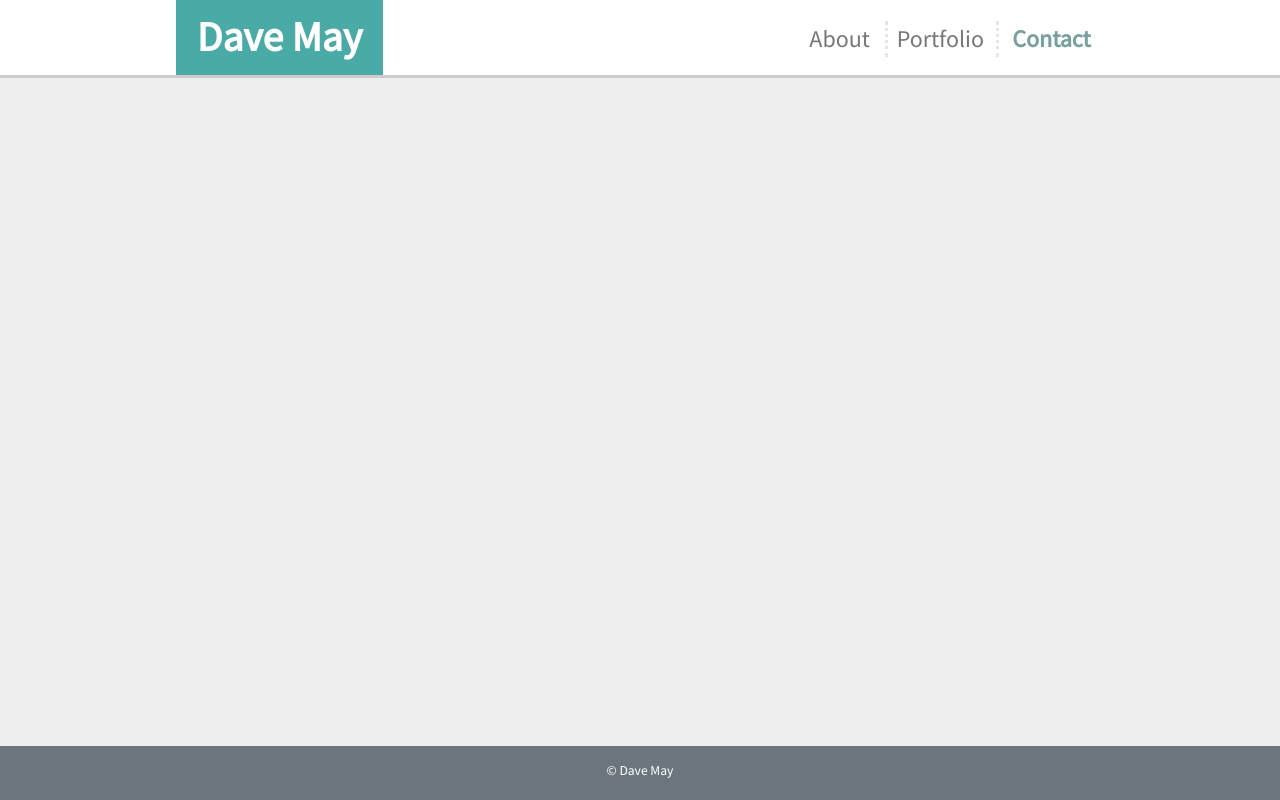
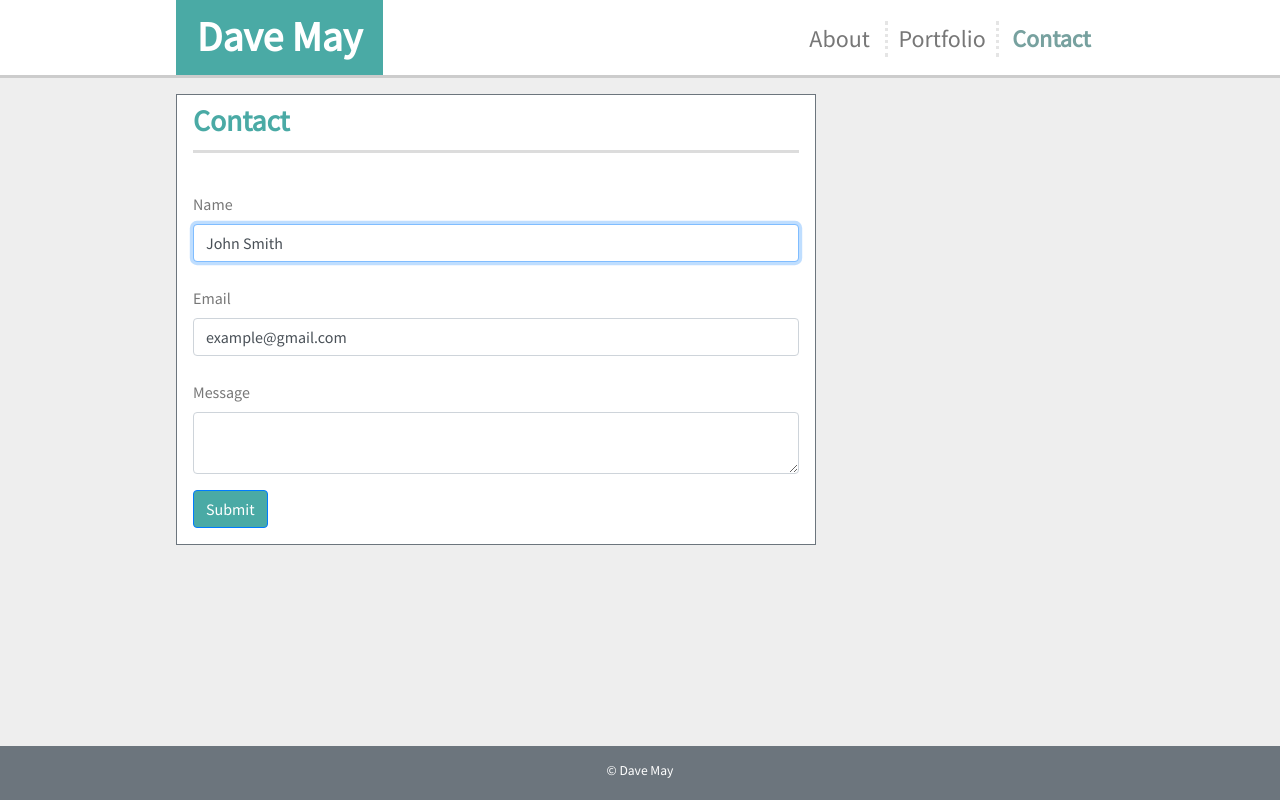
Before and after one commit to echo-dave/Bootstrap-Portfolio, a plain HTML site: page contact.html in a window 1280 px wide. Drawn offline with nearby package versions, Linux system fonts and the light colour scheme.

Commit message:
add contact form to contact page and add relevant css

```diff
--- a/assets/css/styles.css
+++ b/assets/css/styles.css
@@ -68,7 +68,7 @@ nav.hMenu li:first-of-type {border: none;}
 nav.hMenu li:last-of-type {padding-right:0em;}
 
 nav.hMenu li:nth-child(1) {width: 3.5em;}
-nav.hMenu li:nth-child(2) {width: 4.5em;}
+nav.hMenu li:nth-child(2) {width: 4.5em;padding-left:.15em;}
 nav.hMenu li:nth-child(3) {width: 4.5em;}
 
 
@@ -93,9 +93,19 @@ section h2::after {
     left: 0;
 }
 
+
+
 .container, .row, .col, .container-fluid {
     margin:0em;
     padding:0em;
+}
+
+.btn-primary {
+    background-color:#4aaaa5;
+}
+
+.form-group label {
+    margin-top:1.5em;
 }
 
 /*.container {
--- a/contact.html
+++ b/contact.html
@@ -26,6 +26,22 @@
                 </div>
     </header>
 <body>
+        <section class="contentWrapper mx-lg-auto">
+                <div class="container-fluid">
+                    <div class="row">
+                        <div class="col col-xs-12 col-lg-8 bg-white mx-3 px-3 pt-2 mt-3 mx-md-3 border border-secondary"><h2>Contact</h2>
+
+                        <form class="form-group" action="#">
+                                <label for="Name">Name</label>
+                                <input id="name" class="form-control" type="text" autofocus required name="Name" value="John Smith">
+                                <label for="email">Email</label>
+                                <input id="email" class="form-control" type="email" required name="Email" value="example@gmail.com">
+                                <label for="message">Message</label>
+                                <textarea id="message" class="form-control" required></textarea>
+                                <button type="submit" id="submit" class="btn btn-primary mt-3">Submit</button>
+                            </form>
+                        </div>
+                    </div>
 
 
         <footer class="fixed-bottom bg-secondary pt-3 text-white"><p class="copyright text-center">© Dave May</p></footer>
```
Also changed, not shown: index.html (+14 -11 lines).
